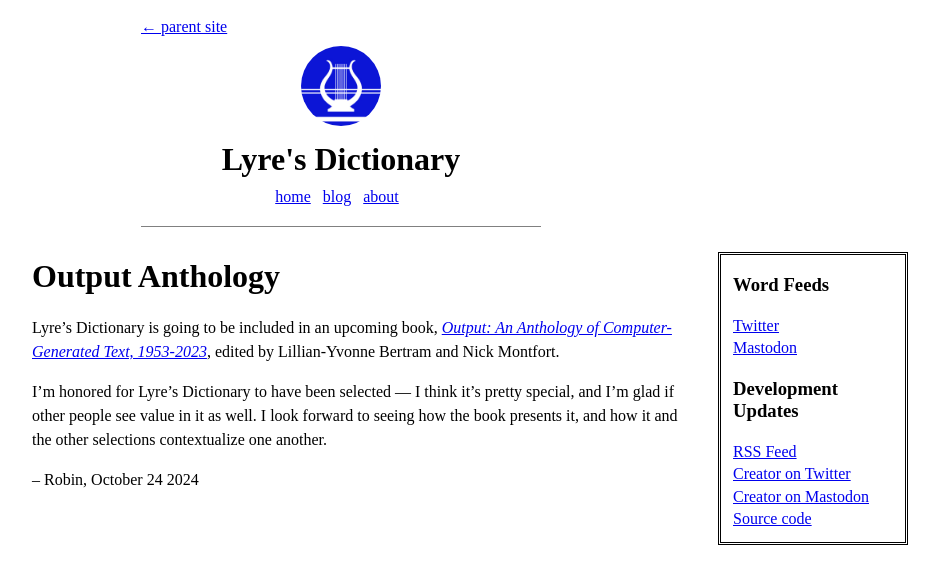
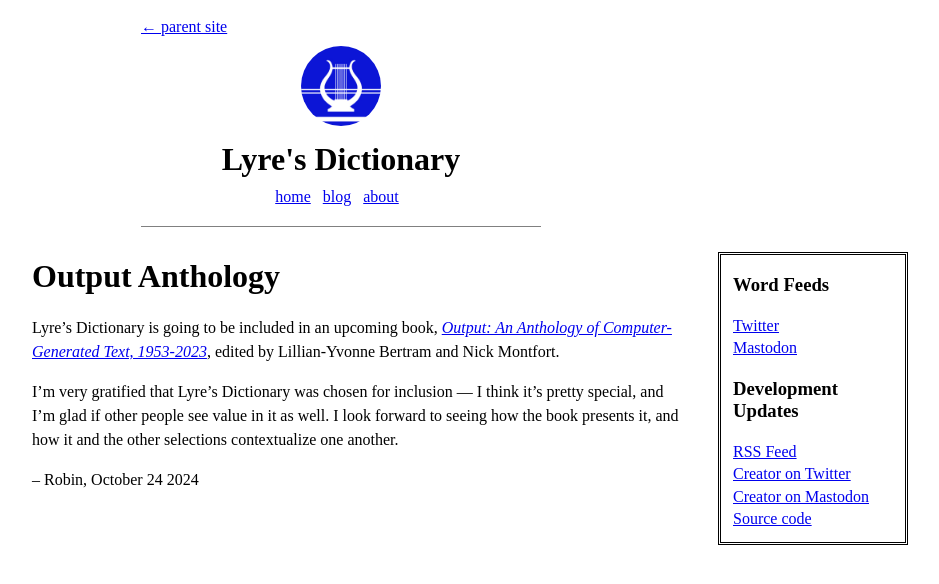
Before and after one commit to inthescales/lyre-site, a Jekyll site: the page built from blog/_posts/2024-10-24-output-anthology.md, in a window 1280 px wide. Shown: the top 584 px of the page, without its empty margins (299-1238 px from the left). Built offline with Jekyll 4.4.1, drawn with Linux system fonts in a browser that asks for light colours.

Commit message:
Tweak last blog post

```diff
--- a/blog/_posts/2024-10-24-output-anthology.md
+++ b/blog/_posts/2024-10-24-output-anthology.md
@@ -6,6 +6,6 @@ excerpt: "Lyre's Dictionary will be included in an upcoming anthology book."
 
 Lyre's Dictionary is going to be included in an upcoming book, <a href="https://mitpress.mit.edu/9780262549813/output/"><i>Output: An Anthology of Computer-Generated Text, 1953-2023</i></a>, edited by Lillian-Yvonne Bertram and Nick Montfort.
 
-I'm honored for Lyre's Dictionary to have been selected — I think it's pretty special, and I'm glad if other people see value in it as well. I look forward to seeing how the book presents it, and how it and the other selections contextualize one another.
+I'm very gratified that Lyre's Dictionary was chosen for inclusion — I think it's pretty special, and I'm glad if other people see value in it as well. I look forward to seeing how the book presents it, and how it and the other selections contextualize one another.
 
 – Robin, October 24 2024
```
